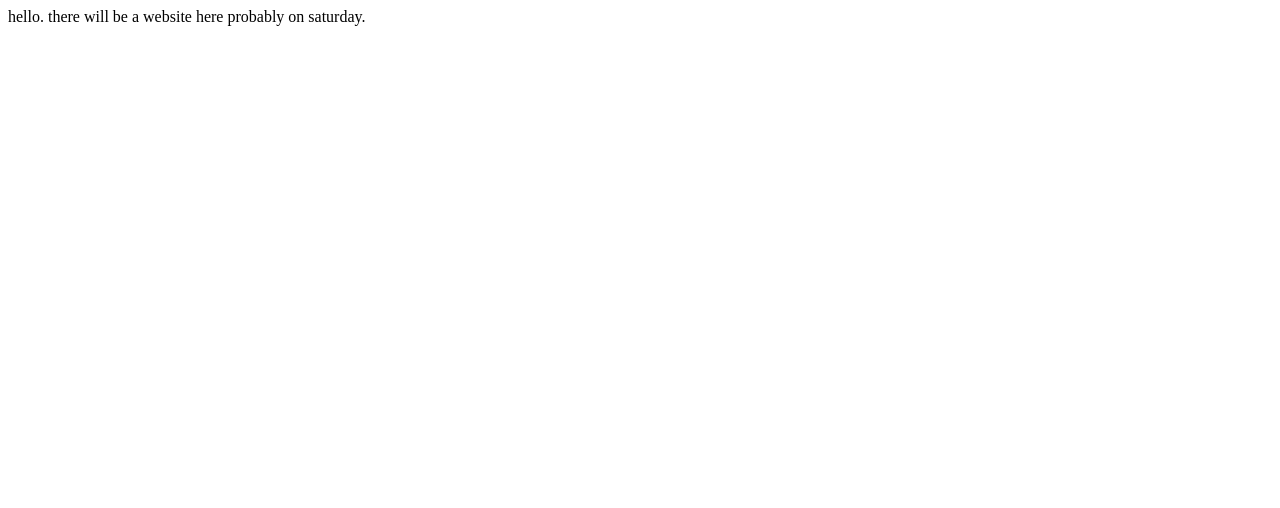
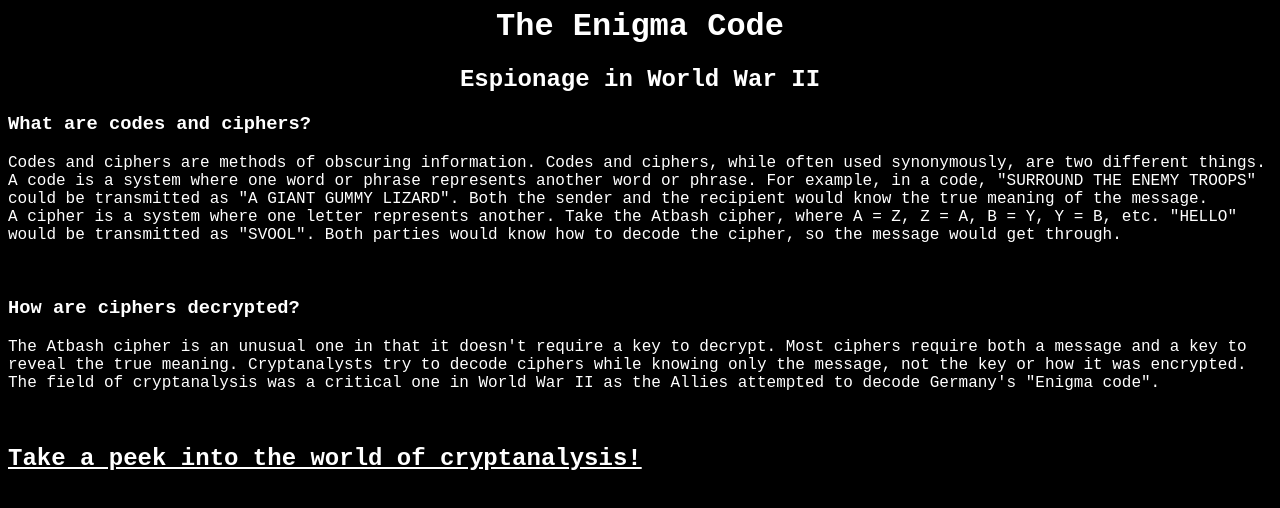
Before and after one commit to enigma-machine/codes, a plain HTML site: page index.html in a window 1280 px wide. Drawn offline with Linux system fonts and the light colour scheme.

Commit message:
Update index.html

```diff
--- a/index.html
+++ b/index.html
@@ -1,8 +1,37 @@
 <html>
-<head>
-<title>Codes and Ciphers</title>
-</head>
-<body>
-<p>hello. there will be a website here probably on saturday.</p>
-</body>
+    <head>
+        <title>Codes and Ciphers</title>
+        <style>
+            body {
+                background: #000000;
+                color: #ffffff;
+                font-family: "Courier New", Courier, monospace;
+            }
+            a:link {
+                color: #ffffff;
+            }
+            a:visited {
+                color: #ffffff;
+            }
+            a:hover {
+                color: #ffffff;
+            }
+            a:active {
+                color: #ffffff;
+            }
+        </style>
+    </head>
+    <body>
+        <center>
+            <h1>The Enigma Code</h1>
+            <h2>Espionage in World War II</h2>
+        </center>
+        <h3>What are codes and ciphers?</h3>
+        <p>Codes and ciphers are methods of obscuring information. Codes and ciphers, while often used synonymously, are two different things.<br>A code is a system where one word or phrase represents another word or phrase. For example, in a code, "SURROUND THE ENEMY TROOPS" could be transmitted as "A GIANT GUMMY LIZARD". Both the sender and the recipient would know the true meaning of the message.<br>A cipher is a system where one letter represents another. Take the Atbash cipher, where A = Z, Z = A, B = Y, Y = B, etc. "HELLO" would be transmitted as "SVOOL". Both parties would know how to decode the cipher, so the message would get through.</p>
+        <br>
+        <h3>How are ciphers decrypted?</h3>
+        <p>The Atbash cipher is an unusual one in that it doesn't require a key to decrypt. Most ciphers require both a message and a key to reveal the true meaning. Cryptanalysts try to decode ciphers while knowing only the message, not the key or how it was encrypted. The field of cryptanalysis was a critical one in World War II as the Allies attempted to decode Germany's "Enigma code".</p>
+        <br>
+        <h2><a href="/cryptanalysis/">Take a peek into the world of cryptanalysis!</a></h2>
+    </body>
 </html>
```
